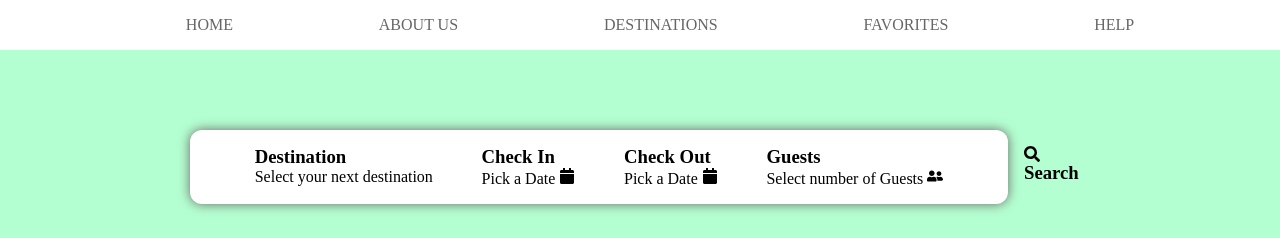
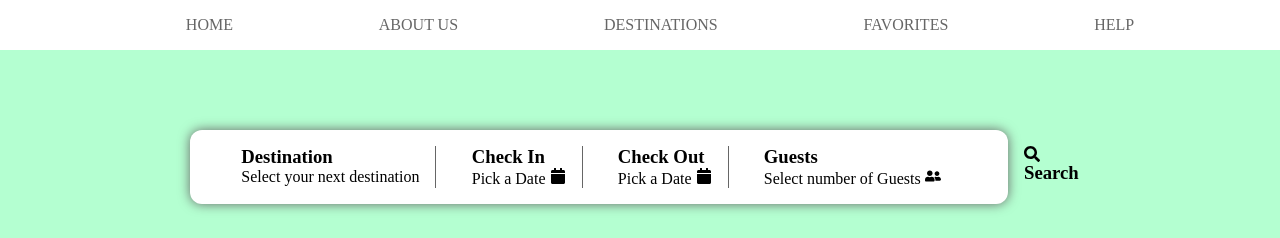
Before and after one commit to aatypi/treehouse, a React (Create React App) app: page / in a window 1280 px wide. Shown: the top 238 px of the page. Built offline with nearby package versions, Linux system fonts and the light colour scheme.

Commit message:
added visual separators

```diff
--- a/src/index.css
+++ b/src/index.css
@@ -134,6 +134,7 @@ footer {
   font-size: 1.2rem;
 }
 
+/* Searchbar */
 .searchbar {
   padding-top: 5rem;
   padding-bottom: 5rem;
@@ -152,6 +153,15 @@ footer {
   display: flex;
   justify-content: space-evenly;
   flex-grow: 1;
+}
+
+.searchbar-inner div {
+  padding-right: 1rem;
+  border-right: 1px solid #666;
+}
+
+.searchbar-inner div:last-child {
+  border-right: none;
 }
 
 .search-icon {
```
